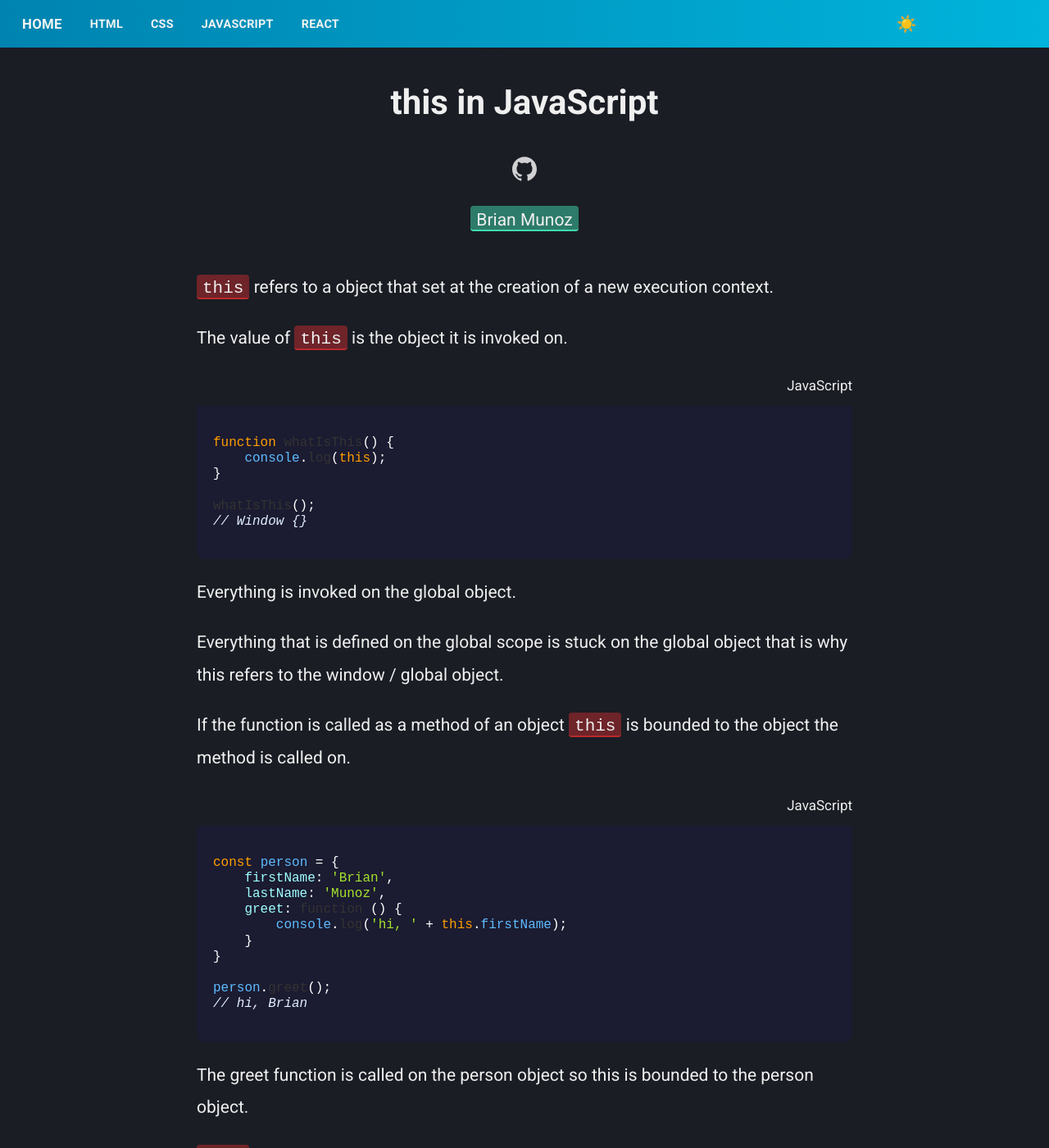
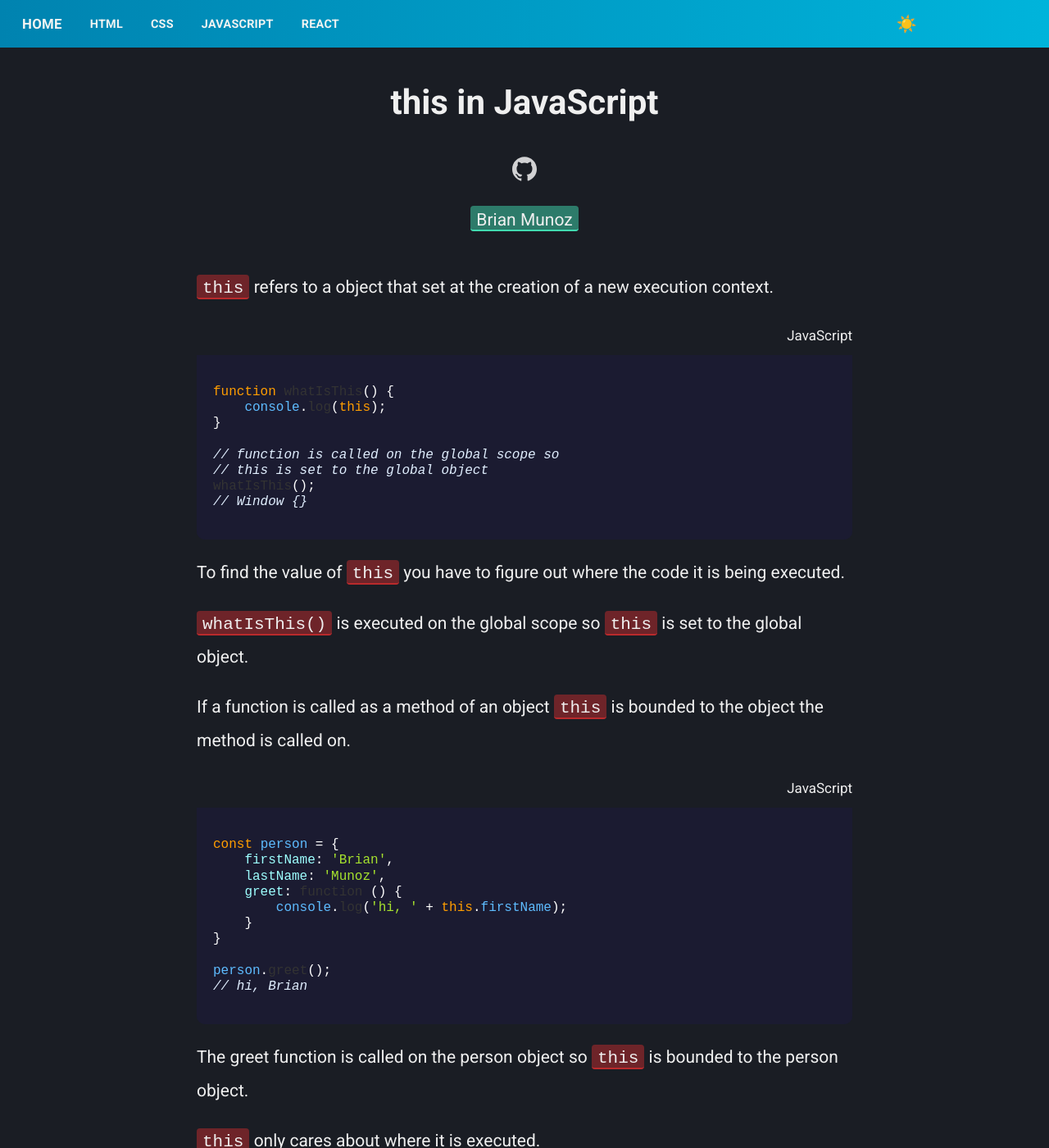
Before and after one commit to codinglead/codinglead.github.io, a Jekyll site: the page built from _posts/2018-12-10-this-in-javascript.md, in a window 1280 px wide and 1400 px high. Shown: the whole window at 82% size. Built offline with Jekyll 4.4.1, drawn with Linux system fonts in a browser that asks for light colours; comment, search, counter and statistics services are not loaded.

Commit message:
update wording

````diff
--- a/_posts/2018-12-10-this-in-javascript.md
+++ b/_posts/2018-12-10-this-in-javascript.md
@@ -13,8 +13,6 @@ permalink: /javascript/:title
 
 <code class="highlight__code">this</code> refers to a object that set at the creation of a new execution context.
 
-The value of <code class="highlight__code">this</code> is the object it is invoked on.
-
 <p class="highlight__file-desc">JavaScript</p>
 
 ```javascript
@@ -22,16 +20,17 @@ function whatIsThis() {
     console.log(this);
 }
 
+// function is called on the global scope so
+// this is set to the global object
 whatIsThis();
 // Window {}
 ```
 
-Everything is invoked on the global object.
+To find the value of <code class="highlight__code">this</code> you have to figure out where the code it is being executed.
 
-Everything that is defined on the global scope is stuck on the global object that is why
-this refers to the window / global object.
+<code class="highlight__code">whatIsThis()</code> is executed on the global scope so <code class="highlight__code">this</code> is set to the global object.
 
-If the function is called as a method of an object <code class="highlight__code">this</code> is bounded to the object the method is called on.
+If a function is called as a method of an object <code class="highlight__code">this</code> is bounded to the object the method is called on.
 
 <p class="highlight__file-desc">JavaScript</p>
 
@@ -48,7 +47,7 @@ person.greet();
 // hi, Brian
 ```
 
-The greet function is called on the person object so this is bounded to the person object.
+The greet function is called on the person object so <code class="highlight__code">this</code> is bounded to the person object.
 
 <code class="highlight__code">this</code> only cares about where it is executed.
 
````
